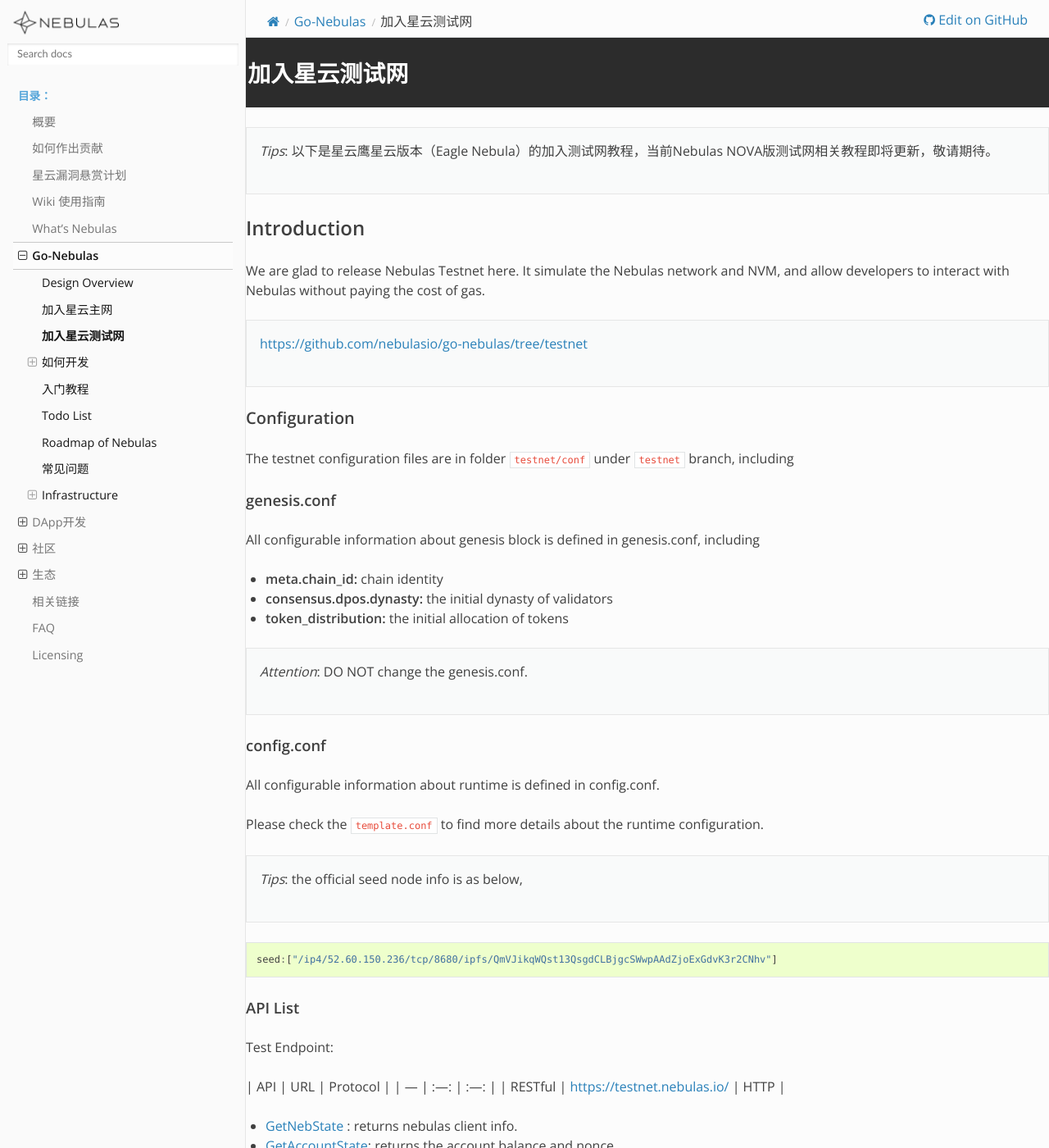
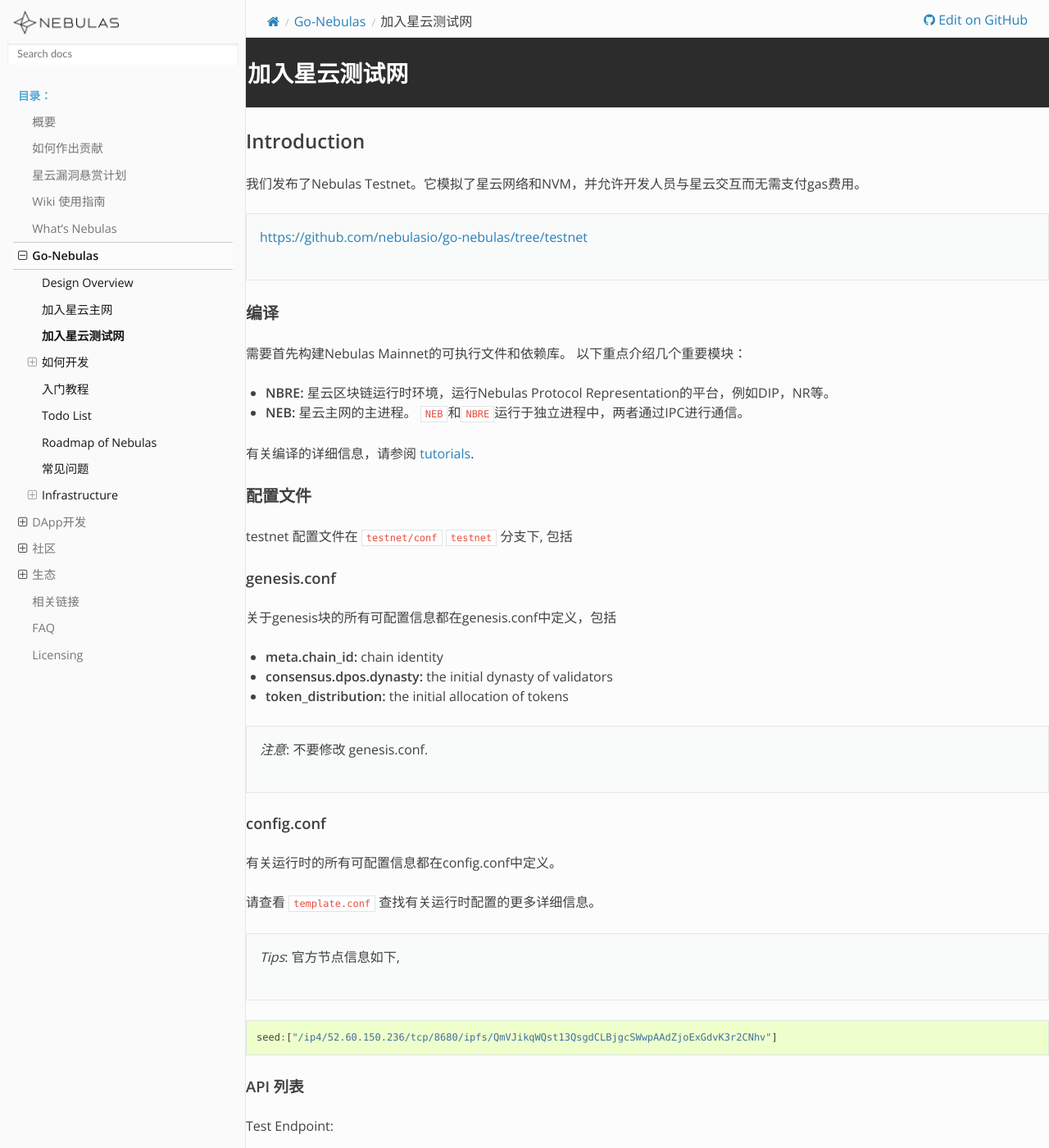
Before and after one commit to nebulasio/nebdocs, a Sphinx documentation site: the page built from docs/go-nebulas/testnet.md, in a window 1280 px wide and 1400 px high. Shown: the whole window at 82% size. Built offline with Sphinx 7.4.7 and the Read the Docs theme 2.0.0, drawn with Linux system fonts in a browser that asks for light colours; pages that are not in the unit, such as notebooks, are missing from menus; some of the changed text lies outside the part shown.

Commit message:
Update testnet.md

````diff
--- a/docs/go-nebulas/testnet.md
+++ b/docs/go-nebulas/testnet.md
@@ -1,42 +1,47 @@
 # 加入星云测试网
-
-> _Tips_: 以下是星云鹰星云版本（Eagle Nebula）的加入测试网教程，当前Nebulas NOVA版测试网相关教程即将更新，敬请期待。
 
 ## Introduction
 
-We are glad to release Nebulas Testnet here. It simulate the Nebulas network and NVM, and allow developers to interact with Nebulas without paying the cost of gas.
-
+我们发布了Nebulas Testnet。它模拟了星云网络和NVM，并允许开发人员与星云交互而无需支付gas费用。
 
 > [https://github.com/nebulasio/go-nebulas/tree/testnet](https://github.com/nebulasio/go-nebulas/tree/testnet)
 
+### 编译
 
-### Configuration
+需要首先构建Nebulas Mainnet的可执行文件和依赖库。 以下重点介绍几个重要模块：
 
-The testnet configuration files are in folder [`testnet/conf`](https://github.com/nebulasio/go-nebulas/tree/testnet/testnet/conf) under `testnet` branch, including
+* **NBRE:** 星云区块链运行时环境，运行Nebulas Protocol Representation的平台，例如DIP，NR等。
+* **NEB:** 星云主网的主进程。 `NEB`和`NBRE`运行于独立进程中，两者通过IPC进行通信。
+
+有关编译的详细信息，请参阅 [tutorials](http://wiki.nebulas.io/en/latest/go-nebulas/tutorials/01-installation.html#compile-nebulas).
+
+### 配置文件
+
+testnet 配置文件在 [`testnet/conf`](https://github.com/nebulasio/go-nebulas/tree/testnet/testnet/conf) `testnet` 分支下, 包括
 
 #### genesis.conf
 
-All configurable information about genesis block is defined in genesis.conf, including
+关于genesis块的所有可配置信息都在genesis.conf中定义，包括
 
 * **meta.chain\_id:** chain identity
 * **consensus.dpos.dynasty:** the initial dynasty of validators
 * **token\_distribution:** the initial allocation of tokens
 
-> _Attention_: DO NOT change the genesis.conf.
+> _注意_: 不要修改 genesis.conf.
 
 #### config.conf
 
-All configurable information about runtime is defined in config.conf.
+有关运行时的所有可配置信息都在config.conf中定义。
 
-Please check the [`template.conf`](https://github.com/smalloranges/wiki/tree/887270957eb99d971309610bc1fdafb6a2d9d552/resources/conf/template.conf) to find more details about the runtime configuration.
+请查看 [`template.conf`](https://github.com/smalloranges/wiki/tree/887270957eb99d971309610bc1fdafb6a2d9d552/resources/conf/template.conf) 查找有关运行时配置的更多详细信息。
 
-> _Tips_: the official seed node info is as below,
+> _Tips_: 官方节点信息如下,
 
 ```javascript
 seed:["/ip4/52.60.150.236/tcp/8680/ipfs/QmVJikqWQst13QsgdCLBjgcSWwpAAdZjoExGdvK3r2CNhv"]
 ```
 
-#### API List
+#### API 列表
 
 Test Endpoint:
 
@@ -51,13 +56,13 @@
 * [SendRawTransaction](https://github.com/nebulasio/wiki/blob/master/rpc.md#sendrawtransaction): submit signed transaction. The transaction must be signed before send.
 * [GetTransactionReceipt](https://github.com/nebulasio/wiki/blob/master/rpc.md#gettransactionreceipt): get transaction receipt info by tansaction hash.
 
-More Nebulas APIs at [RPC](https://github.com/nebulasio/wiki/blob/master/rpc.md).
+更多的星云 APIs ： [RPC](https://github.com/nebulasio/wiki/blob/master/rpc.md).
 
-#### Token Claim
+#### 申领测试NAS币
 
-Every email can claim some tokens every day at [here](https://testnet.nebulas.io/claim).
+每封电子邮件每天都可以获得一些NAS币 [点击这里](https://testnet.nebulas.io/claim)。
 
-## Tutorials
+## 教程
 
 
 1. [编译安装及运行neb](tutorials/01-instaallation.md)
@@ -66,6 +71,6 @@
 4. [智能合约存储区介绍](tutorials/04-smart-contract-storage.md)
 5. [通过RPC接口与星云链交互](tutorials/05-interacting-with-nebulas-by-rpc-api.md)
 
-## Contribution
+## 作出贡献
 
-Feel free to join Nebulas Testnet. If you did find something wrong, please [submit a issue](https://github.com/nebulasio/go-nebulas/issues/new) or [submit a pull request](https://github.com/nebulasio/go-nebulas/pulls) to let us know, we will add your name and url to this page soon.
+可随意加入Nebulas Testnet。 如果你确实发现了什么问题，请 [submit a issue](https://github.com/nebulasio/go-nebulas/issues/new) 或者 [submit a pull request](https://github.com/nebulasio/go-nebulas/pulls) 告诉我们，我们会尽快将您的姓名和网址添加到此页面。
````
